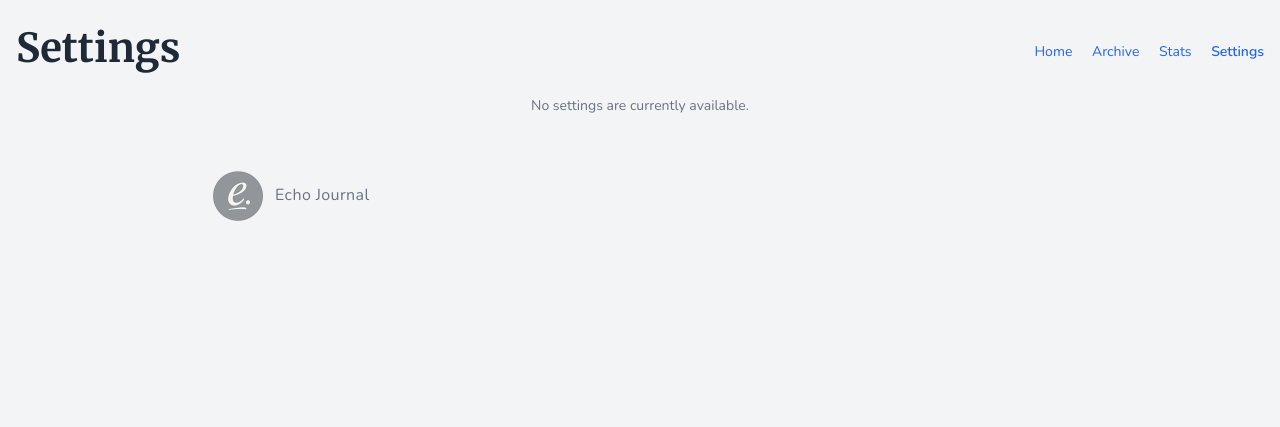
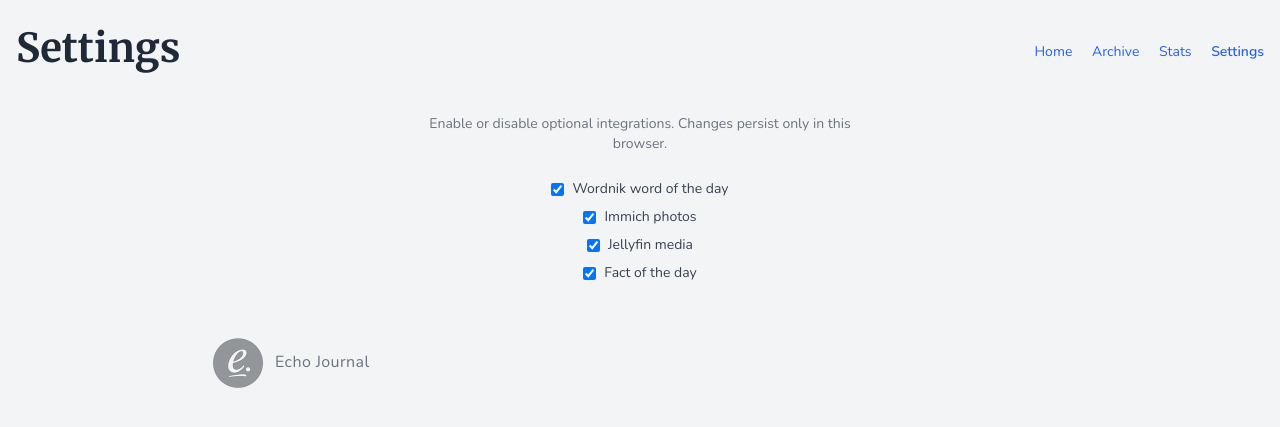
Before and after one commit to EoghannIrving/echo_journal, a FastAPI app: page /settings in a window 1280 px wide. Shown: the top 427 px of the page. Run offline with FastAPI, Linux system fonts and the light colour scheme.

Commit message:
feat: add integration toggles

```diff
--- a/main.py
+++ b/main.py
@@ -294,6 +294,7 @@ async def save_entry(data: dict):
     weather = data.get("weather")
     mood = bleach.clean(data.get("mood") or "").strip() or None
     energy = bleach.clean(data.get("energy") or "").strip() or None
+    integrations = data.get("integrations") or {}
 
     if not entry_date or not content or not prompt:
         return JSONResponse(
@@ -313,7 +314,7 @@ async def save_entry(data: dict):
         )
     first_save = not file_path.exists()
     if first_save:
-        frontmatter = await build_frontmatter(location, weather)
+        frontmatter = await build_frontmatter(location, weather, integrations)
     else:
         frontmatter = await read_existing_frontmatter(file_path)
 
@@ -338,9 +339,11 @@ async def save_entry(data: dict):
         async with aiofiles.open(file_path, "w", encoding=ENCODING) as fh:
             await fh.write(md_text)
 
-    await update_photo_metadata(entry_date, file_path)
-    await update_song_metadata(entry_date, file_path)
-    await update_media_metadata(entry_date, file_path)
+    if integrations.get("immich", True):
+        await update_photo_metadata(entry_date, file_path)
+    if integrations.get("jellyfin", True):
+        await update_song_metadata(entry_date, file_path)
+        await update_media_metadata(entry_date, file_path)
 
     return {"status": "success"}
 
--- a/static/echo_journal.js
+++ b/static/echo_journal.js
@@ -7,6 +7,8 @@
   const readonly = cfg.readonly === true || cfg.readonly === "true";
   const energyLevels = { drained: 1, low: 2, ok: 3, energized: 4 };
   const getEnergyValue = (level) => energyLevels[level] || null;
+  const defaultIntegrations = { wordnik: true, immich: true, jellyfin: true, fact: true };
+  const integrationSettings = { ...defaultIntegrations, ...JSON.parse(localStorage.getItem('ej-integrations') || '{}') };
 
   async function fetchWeather(lat, lon) {
     try {
@@ -359,7 +361,7 @@
           const response = await fetch('/entry', {
             method: 'POST',
             headers: { 'Content-Type': 'application/json' },
-            body: JSON.stringify({ date, content, prompt, category, location, weather, mood, energy })
+            body: JSON.stringify({ date, content, prompt, category, location, weather, mood, energy, integrations: integrationSettings })
           });
 
           if (!response.ok) {
--- a/templates/settings.html
+++ b/templates/settings.html
@@ -8,9 +8,16 @@
 
 {% block content %}
 
-<p class="text-sm text-center mb-4 text-gray-500 dark:text-gray-400">
-  No settings are currently available.
-</p>
+<form id="integration-settings" class="w-full max-w-md mx-auto text-sm text-gray-700 dark:text-gray-300 space-y-4">
+  <p class="text-center text-gray-500 dark:text-gray-400">Enable or disable optional integrations. Changes persist only in this browser.</p>
+  <fieldset class="space-y-2 text-left">
+    <legend class="sr-only">Integrations</legend>
+    <label class="flex items-center gap-2 justify-center"><input type="checkbox" id="integration-wordnik" class="mr-2">Wordnik word of the day</label>
+    <label class="flex items-center gap-2 justify-center"><input type="checkbox" id="integration-immich" class="mr-2">Immich photos</label>
+    <label class="flex items-center gap-2 justify-center"><input type="checkbox" id="integration-jellyfin" class="mr-2">Jellyfin media</label>
+    <label class="flex items-center gap-2 justify-center"><input type="checkbox" id="integration-fact" class="mr-2">Fact of the day</label>
+  </fieldset>
+</form>
 
 <footer class="w-full max-w-md mt-8 bg-gray-100 dark:bg-[#222] text-[clamp(0.9rem,0.8vw+0.8rem,1rem)] text-gray-500 dark:text-gray-400 text-center leading-snug tracking-wide">
   <img src="/static/icons/echo_journal_transparent_128x128.png" alt="Echo Journal logo" class="h-16 inline align-middle opacity-50 transition">
@@ -62,6 +69,23 @@ document.addEventListener("DOMContentLoaded", () => {
   if (welcomeEl) {
     animateText(welcomeEl, 0, 60, 200);
   }
+
+  const defaultSettings = { wordnik: true, immich: true, jellyfin: true, fact: true };
+  const stored = JSON.parse(localStorage.getItem('ej-integrations') || '{}');
+  const settings = { ...defaultSettings, ...stored };
+  const save = () => localStorage.setItem('ej-integrations', JSON.stringify(settings));
+
+  Object.keys(defaultSettings).forEach((key) => {
+    const cb = document.getElementById(`integration-${key}`);
+    if (!cb) return;
+    cb.checked = settings[key];
+    cb.addEventListener('change', () => {
+      settings[key] = cb.checked;
+      save();
+    });
+  });
+
+  save();
 });
 </script>
 
```
Also changed, not shown: tests/test_endpoints.py (+70 -0 lines), weather_utils.py (+15 -4 lines), README.md.
